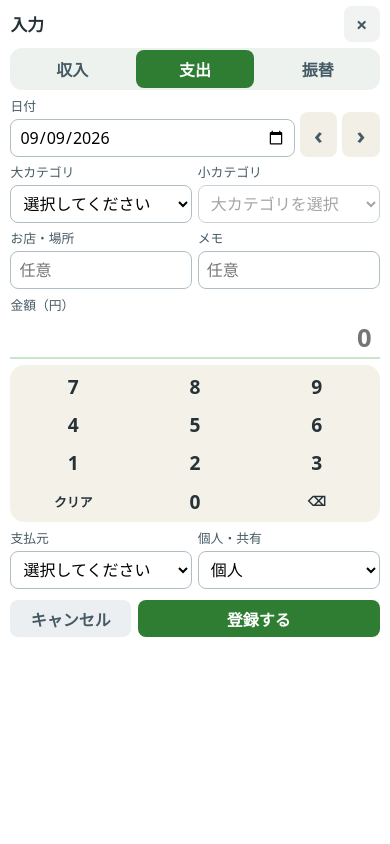
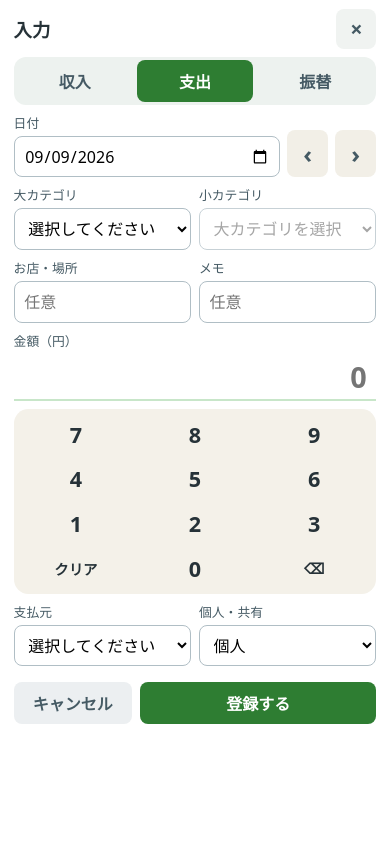
Before and after one commit to wasyun4/zubora-kakeibo-pwa, a React (Vite) app: page / in a window 390 px wide. Both pictures are taken after a click on the button "収支を登録する". Shown: the top 844 px of the page. Built offline with nearby package versions, Linux system fonts and the light colour scheme.

Commit message:
style: enlarge mobile transaction controls

```diff
--- a/src/styles.css
+++ b/src/styles.css
@@ -581,81 +581,81 @@ li button {
 
   .quick-entry {
     min-height: 100%;
-    padding: max(0.4rem, env(safe-area-inset-top)) 0.65rem max(0.4rem, env(safe-area-inset-bottom));
+    padding: max(0.55rem, env(safe-area-inset-top)) 0.85rem max(0.55rem, env(safe-area-inset-bottom));
   }
 
   .quick-entry-header h2 {
-    font-size: 1.05rem;
+    font-size: 1.15rem;
   }
 
   .quick-entry .entry-close {
-    width: 2.25rem;
-    min-height: 2.25rem;
-    padding: 0.2rem;
-    font-size: 1.25rem;
+    width: 2.5rem;
+    min-height: 2.5rem;
+    padding: 0.3rem;
+    font-size: 1.35rem;
   }
 
   .entry-types {
-    margin: 0.35rem 0;
-    padding: 0.15rem;
+    margin: 0.5rem 0;
+    padding: 0.2rem;
   }
 
   .entry-types button,
   .entry-date-row button,
   .entry-actions button {
-    min-height: 2.35rem;
-    padding: 0.35rem 0.5rem;
+    min-height: 2.6rem;
+    padding: 0.45rem 0.6rem;
   }
 
   .entry-date-row {
-    grid-template-columns: minmax(0, 1fr) 2.35rem 2.35rem;
-    gap: 0.3rem;
-    margin-bottom: 0.35rem;
+    grid-template-columns: minmax(0, 1fr) 2.6rem 2.6rem;
+    gap: 0.4rem;
+    margin-bottom: 0.5rem;
   }
 
   .quick-entry input,
   .quick-entry select {
-    min-height: 2.35rem;
-    padding: 0.35rem 0.5rem;
+    min-height: 2.6rem;
+    padding: 0.45rem 0.6rem;
   }
 
   .entry-fields {
-    gap: 0.35rem;
+    gap: 0.5rem;
   }
 
   .quick-entry .entry-amount {
-    margin-top: 0.35rem;
+    margin-top: 0.5rem;
   }
 
   .entry-amount input {
-    min-height: 2.5rem;
-    padding-block: 0.15rem;
-    font-size: 1.6rem;
+    min-height: 2.8rem;
+    padding-block: 0.2rem;
+    font-size: 1.8rem;
   }
 
   .entry-keypad {
-    gap: 0.15rem;
-    margin: 0.35rem 0;
-    padding: 0.2rem;
+    gap: 0.25rem;
+    margin: 0.5rem 0;
+    padding: 0.3rem;
   }
 
   .entry-keypad button {
-    min-height: 2.25rem;
-    padding: 0.2rem;
-    font-size: 1.2rem;
+    min-height: 2.55rem;
+    padding: 0.3rem;
+    font-size: 1.35rem;
   }
 
   .entry-keypad .entry-key-action {
-    font-size: 0.8rem;
+    font-size: 0.9rem;
   }
 
   .entry-payment {
-    margin-bottom: 0.35rem;
+    margin-bottom: 0.5rem;
   }
 
   .entry-actions {
-    bottom: -0.4rem;
-    gap: 0.4rem;
-    padding: 0.35rem 0 max(0.35rem, env(safe-area-inset-bottom));
+    bottom: -0.55rem;
+    gap: 0.5rem;
+    padding: 0.5rem 0 max(0.5rem, env(safe-area-inset-bottom));
   }
 }
```
